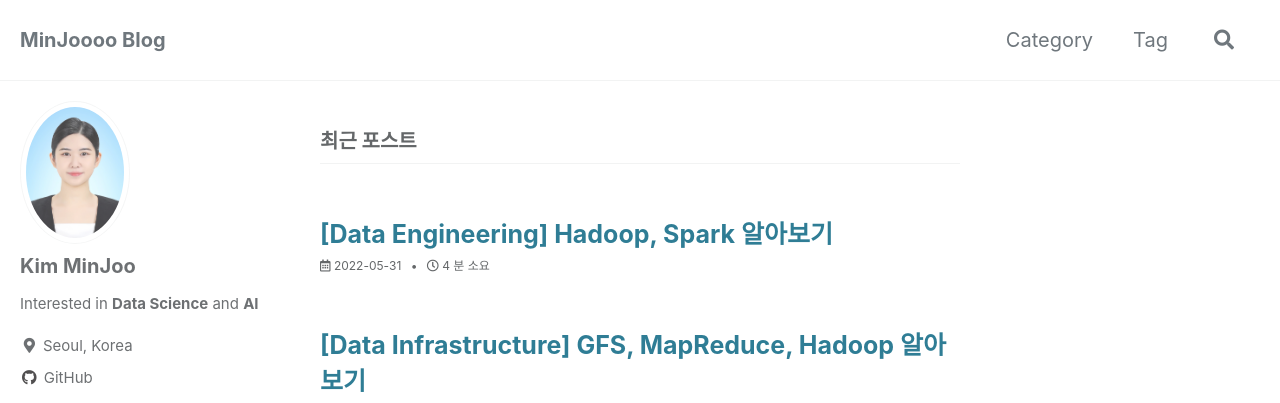
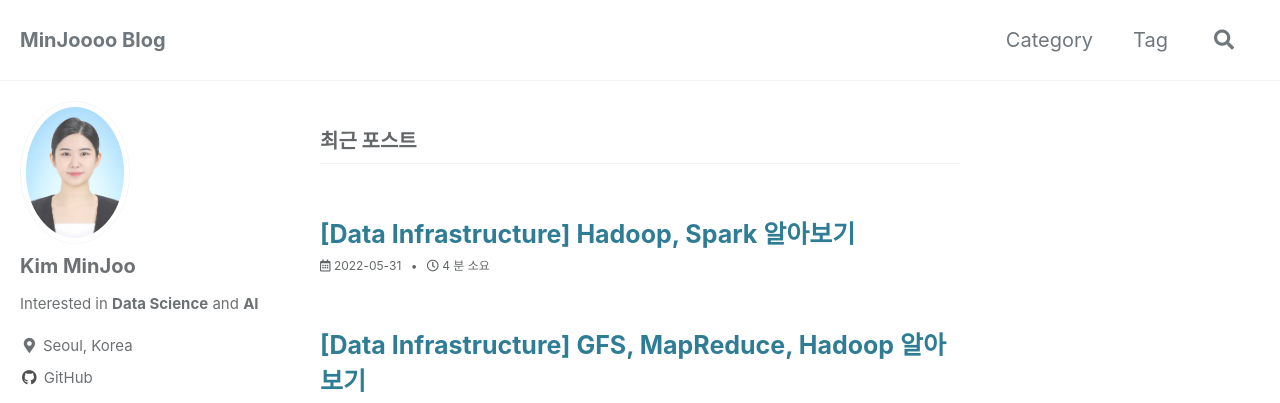
Before and after one commit to MinJoooo/minjoooo.github.io, a Jekyll site: the page built from index.html, in a window 1280 px wide and 1213 px high. Shown: the top 403 px of the window. Built offline with Jekyll 4.4.1, drawn with Linux system fonts in a browser that asks for light colours; cached includes are drawn as plain includes; some web fonts are replaced; the list of posts is cut into pages by our own code.

Commit message:
Update 2022-05-31-Hadoop-Spark-Info.md

```diff
--- a/_posts/2022-05-31-Hadoop-Spark-Info.md
+++ b/_posts/2022-05-31-Hadoop-Spark-Info.md
@@ -1,8 +1,8 @@
 ---
 layout: single
-title: "[Data Engineering] Hadoop, Spark 알아보기"
-categories: Data-Engineering
-tag: [Data Engineering]
+title: "[Data Infrastructure] Hadoop, Spark 알아보기"
+categories: Data-Infrastructure
+tag: [Data Infrastructure]
 toc: false
 ---
 
```
